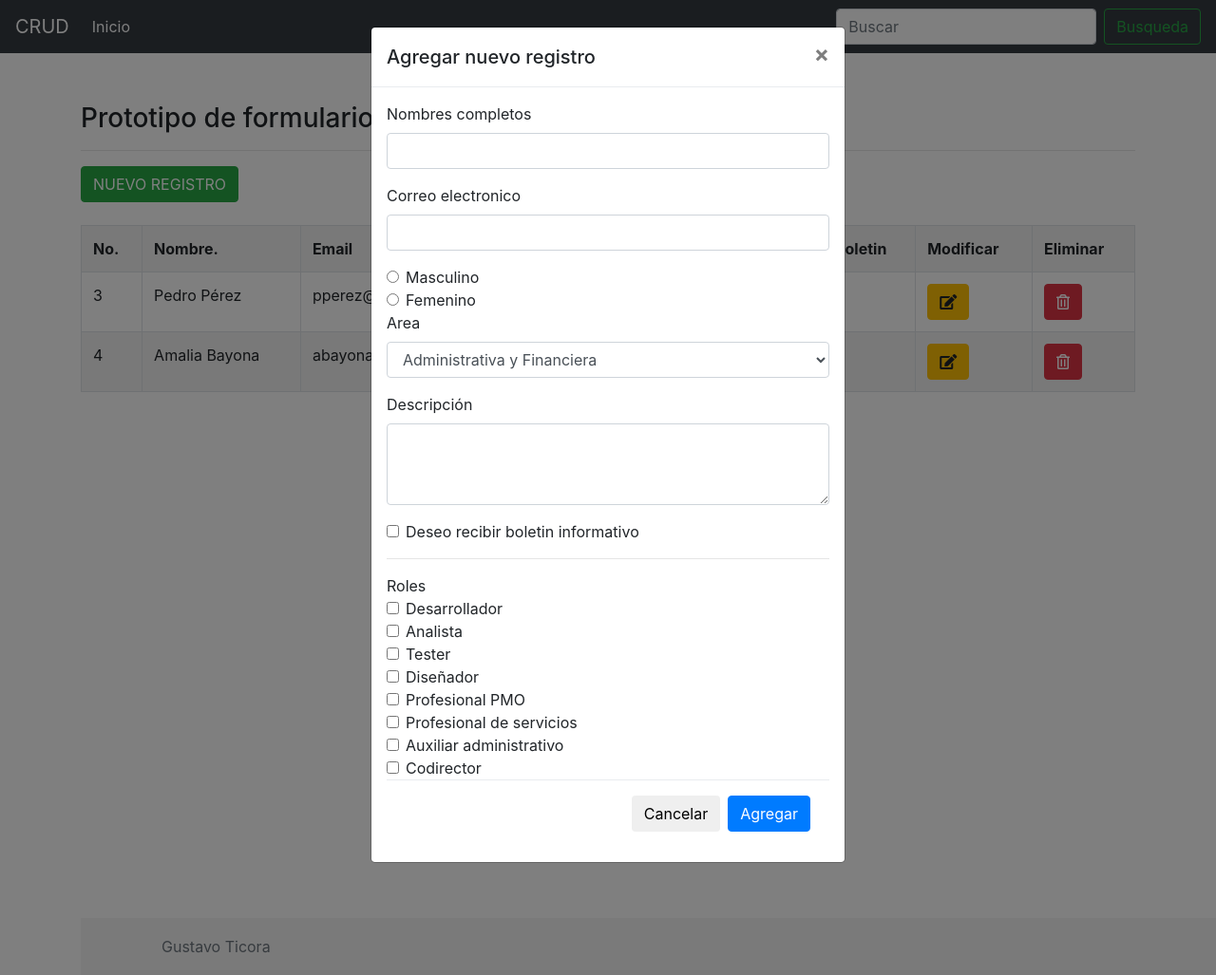
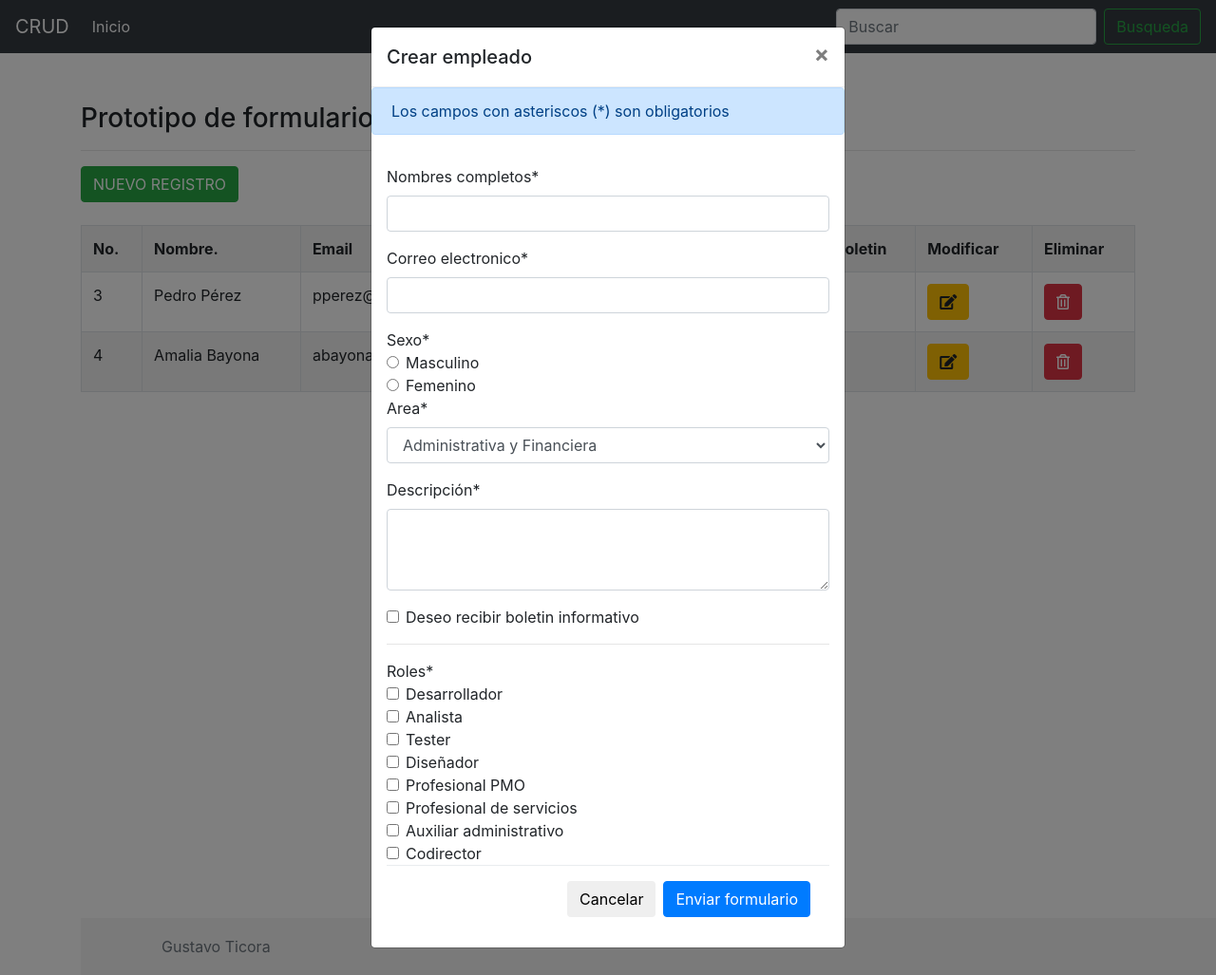
Before and after one commit to gticora/prueba_tecnica, a PHP site: page / in a window 1280 px wide, after a click on "NUEVO REGISTRO"; the page is wider, and only the part inside the window is pictured. Shown: that part at 95% size. Run offline with PHP 8.4, Linux system fonts and the light colour scheme; data comes from the database, SQL or seed files in the repository; some libraries are stand-ins or nearby versions.

Commit message:
se agregan validaciones del formulario al momento de crear un registro

```diff
--- a/ajax/db_connection.php
+++ b/ajax/db_connection.php
@@ -7,7 +7,7 @@ $password = ""; // MySQL user password  (if password is not set for your root us
 $database = "prueba_tecnica_dev"; // MySQL Database name
 
 // Connect to MySQL Database
-$con = new mysqli($host, $user, $password, $database, 3308);
+$con = new mysqli($host, $user, $password, $database, 3309);
 
 // Check connection
 if ($con->connect_error) {
--- a/clases/formulario.class.php
+++ b/clases/formulario.class.php
@@ -6,26 +6,26 @@ include("./ajax/db_connection.php");
 
 class formulario {
 
-	public $arreglo_matriz = array(
-		"0" => array(
-			"0" => "1",
-			"1" => "2",
-			"2" => "3"
-		),
+	// public $arreglo_matriz = array(
+	// 	"0" => array(
+	// 		"0" => "1",
+	// 		"1" => "2",
+	// 		"2" => "3"
+	// 	),
 
-		"1" => array(
-			"0" => "4",
-			"1" => "5",
-			"2" => "6"
-		),
+	// 	"1" => array(
+	// 		"0" => "4",
+	// 		"1" => "5",
+	// 		"2" => "6"
+	// 	),
 
-		"2" => array(
-			"0" => "9",
-			"1" => "8",
-			"2" => "9"
-		)
+	// 	"2" => array(
+	// 		"0" => "9",
+	// 		"1" => "8",
+	// 		"2" => "9"
+	// 	)
 
-	);
+	// );
 
 
 	public function listado_area(){
--- a/index.php
+++ b/index.php
@@ -81,38 +81,49 @@ include("clases/formulario.class.php");
     <div class="modal-content">
 
       <div class="modal-header">
-        <h5 class="modal-title">Agregar nuevo registro</h5>
+        <h5 class="modal-title">Crear empleado</h5>
         <button type="button" class="close" data-dismiss="modal" aria-label="Close">
           <span aria-hidden="true">&times;</span>
         </button>
       </div>
-
+      <div class="alert alert-primary" role="alert">
+        Los campos con asteriscos (*) son obligatorios
+      </div>
+      <form id='formulario' class="needs-validation" novalidate>
       <div class="modal-body">
         <div class="form-group">
-          <label for="NumeUsua">Nombres completos</label>
-          <input  type="text" id="nombre" value=""  class="form-control"/>
+          <label for="NumeUsua">Nombres completos*</label>
+          <input  type="text" id="nombre" value=""  class="form-control" required/>
+          <div class="invalid-feedback">
+            Por favor, elije un nombre de empleado.
+          </div>
         </div>
         <div class="form-group">
-          <label for="Nombre1">Correo electronico</label>
-          <input type="email" id="email" value=""   class="form-control"/>
+          <label for="Nombre1">Correo electronico*</label>
+          <input type="email" id="email" value=""   class="form-control" required/>
+          <div class="invalid-feedback">
+            Por favor, elije un correo valido
+          </div>
         </div>
-
+        <label class="form-check-label" for="flexCheckDefault"> Sexo* </label>
         <div class="form-check">
-          <input class="form-check-input" type="radio" name="sexo" id="M" value="M">
+          <input class="form-check-input" type="radio" name="sexo" id="M" value="M" required>
           <label class="form-check-label" for="flexRadioDefault1">
             Masculino
           </label>
         </div>
         <div class="form-check">
-          <input class="form-check-input" type="radio" name="sexo" id="F" value="F">
+          <input class="form-check-input" type="radio" name="sexo" id="F" value="F" required>
           <label class="form-check-label" for="flexRadioDefault2">
             Femenino
           </label>
+          <div class="invalid-feedback">
+            Por favor, elije un sexo
+          </div>
         </div>
-
         <div class="form-group">
-        <label for="area">Area</label>
-        <select name="area" id="area" class="form-control">
+        <label for="area">Area*</label>
+        <select name="area" id="area" class="form-control" required>
           <?php $m=0;
             while($m<count($valor_areas)){
               echo '<option value="'.$valor_areas[$m]['id'].'">'.$valor_areas[$m]['nombre'].'</option>';
@@ -120,10 +131,16 @@ include("clases/formulario.class.php");
             }
           ?>
         </select>
+        <div class="invalid-feedback">
+          Selecciona un estado válido.
+        </div>
         </div>
         <div class="form-group">
-          <label for="Nombre1">Descripción</label>
-          <textarea class="form-control" id="descripcion" rows="3"></textarea>
+          <label for="Nombre1">Descripción*</label>
+          <textarea class="form-control" id="descripcion" rows="3" required></textarea>
+          <div class="invalid-feedback">
+            Por favor, diligenciar una descripcion valida
+          </div>
         </div>
         <div class="form-check">
           <input class="form-check-input" type="checkbox" value="1" id="boletin">
@@ -132,7 +149,7 @@ include("clases/formulario.class.php");
           </label>
         </div>
         <hr>
-        <label class="form-check-label" for="flexCheckDefault"> Roles </label>
+        <label class="form-check-label" for="flexCheckDefault"> Roles* </label>
         <?php $r=0; while($r<count($valor_roles)):?>
           <div class="form-check">
             <input class="form-check-input" type="checkbox" value="<?=$valor_roles[$m]['id']?>" id="rol <?=$valor_roles[$m]['id']?>">
@@ -141,18 +158,42 @@ include("clases/formulario.class.php");
             </label>
           </div>
         <?php $r++; endwhile; ?>
-
       <div class="modal-footer">
         <button type="button" class="btn btn-default" data-dismiss="modal">Cancelar</button>
-        <button type="button" class="btn btn-primary" onclick="addRecord()">Agregar</button>
+        <button class="btn btn-primary" type="submit">Enviar formulario</button>
         <input type="hidden" id="hidden_user_id">
       </div>
+      </form>
     </div>
   </div>
 </div>
 <!-- // Modal -->
 
+<script>
 
+// Ejemplo de JavaScript inicial para deshabilitar el envío de formularios si hay campos no válidos
+(function () {
+'use strict'
+
+// Obtener todos los formularios a los que queremos aplicar estilos de validación de Bootstrap personalizados
+var forms = document.querySelectorAll('.needs-validation')
+
+// Bucle sobre ellos y evitar el envío
+Array.prototype.slice.call(forms)
+  .forEach(function (form) {
+    form.addEventListener('submit', function (event) {
+      if (!form.checkValidity()) {
+        event.preventDefault()
+        event.stopPropagation()
+      }else{
+        addRecord();
+      }
+
+      form.classList.add('was-validated')
+    }, false)
+  })
+})()
+</script>
 
 <!-- // Modal -->
 <!-- Jquery JS file -->
--- a/js/script.js
+++ b/js/script.js
@@ -1,3 +1,4 @@
+
 // Add Record
 function addRecord() {
 
@@ -68,7 +69,6 @@ function GetUserDetails(id) {
             id: id
         },
         function (data, status) {
-            console.log(data);
             // PARSE json data
             var user = JSON.parse(data);
             // Assing existing values to the modal popup fields
```
